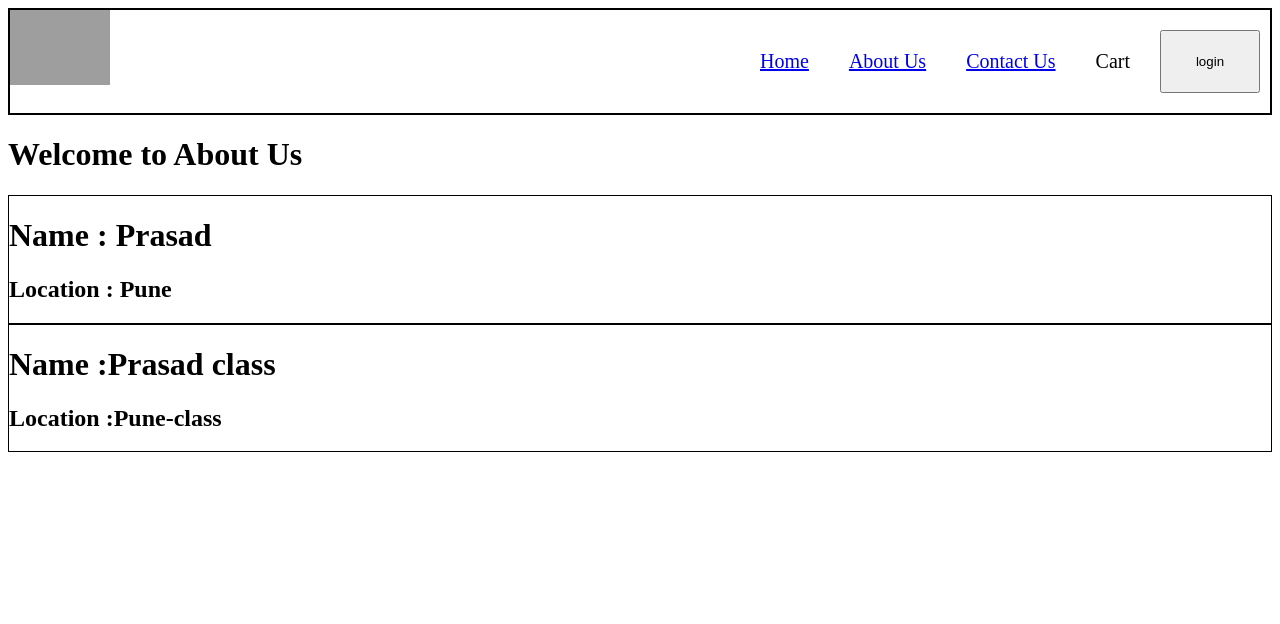
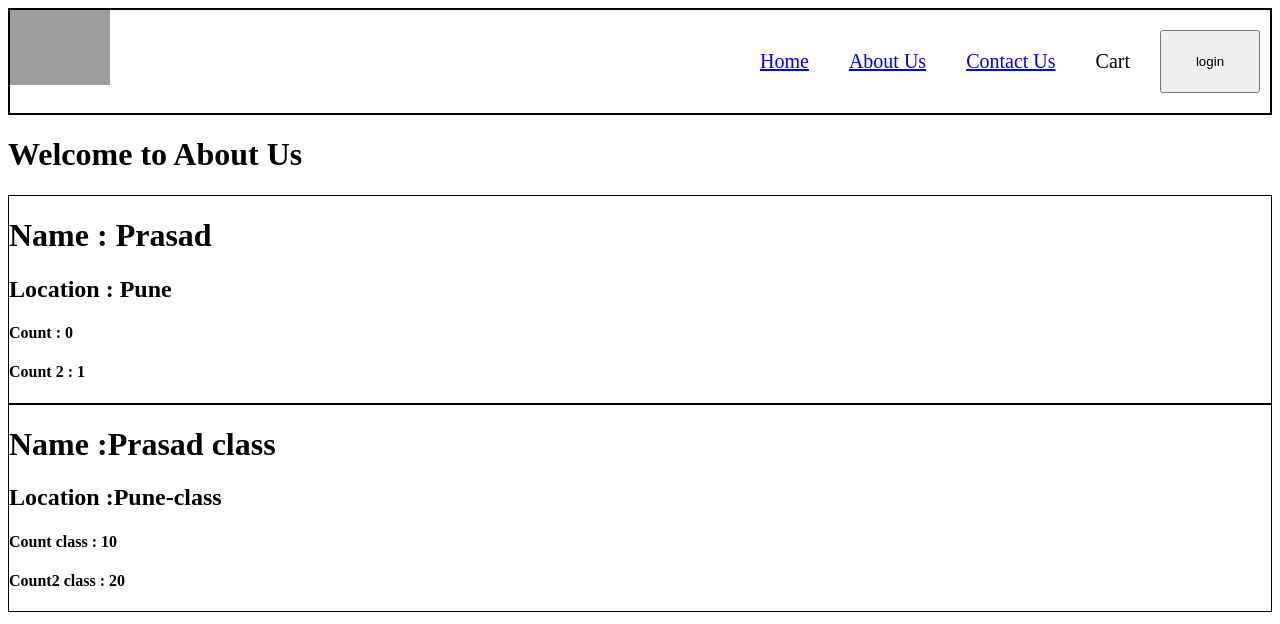
Before and after one commit to Prasad2299/hello-react, a React (Vite) app: page /about in a window 1280 px wide. Shown: the top 624 px of the page. Built offline with nearby package versions, Linux system fonts and the light colour scheme; grey boxes are pictures that could not be loaded.

Commit message:
creating state variable for class component n functional component

```diff
--- a/src/components/User.js
+++ b/src/components/User.js
@@ -1,8 +1,14 @@
+import { useState } from "react";
+
 const User = ({name,location}) => {
+  const [count] = useState(0);
+  const [count2] = useState(1)
   return (
     <div className="user-card">
       <h1>Name : {name} </h1>
       <h2>Location : {location}</h2>
+      <h4>Count : {count}</h4>
+      <h4>Count 2 : {count2}</h4>
     </div>
   )
 }
--- a/src/components/UserClass.js
+++ b/src/components/UserClass.js
@@ -5,12 +5,19 @@ class UserClass extends React.Component{
   constructor(props){
     super(props)
     console.log(props)
+    this.state = {
+      count: 10,
+      count2: 20
+    }
   }
   render(){
     const{name,location} = this.props;
+    const {count,count2} = this.state;
     return <div className="user-card">
       <h1>Name :{name}</h1>
       <h2>Location :{location}</h2>
+      <h4>Count class : {count}</h4>
+      <h4>Count2 class : {count2}</h4>
     </div>
   }
 }
```
